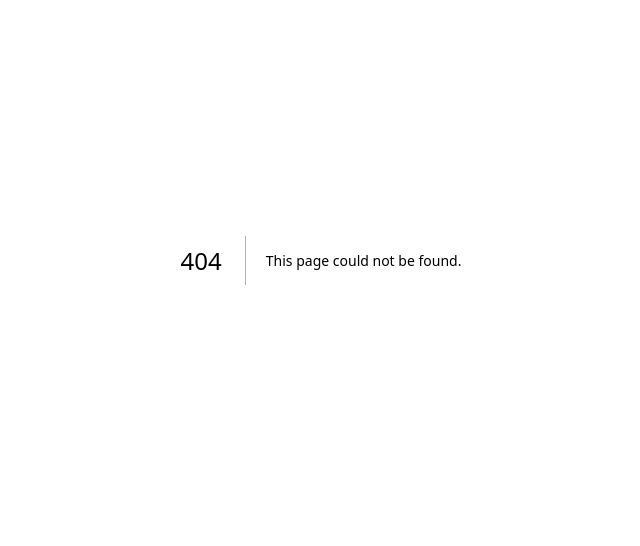
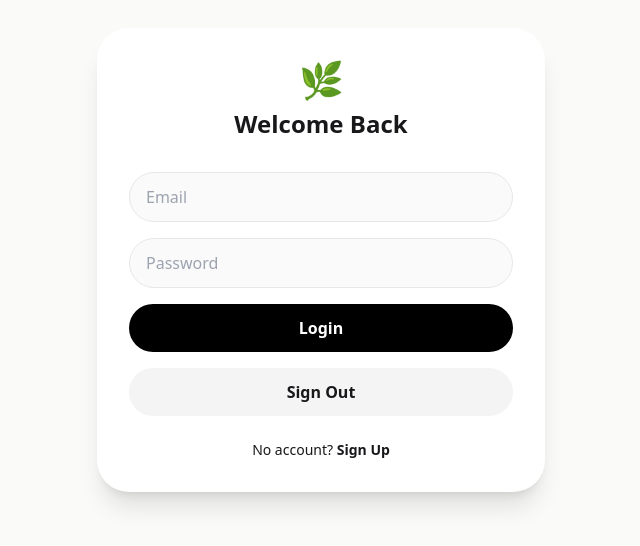
Before and after one commit to Kabfolab/e-commerce, a Next.js app in the folder frontend/: page /login in a window 1280 px wide. Before the commit this address had no page. Shown: the part 140-686 px from the top of the page, without its empty margins (319-959 px from the left). Built offline with nearby package versions, Linux system fonts and the light colour scheme.

Commit message:
Rename page.tsc to page.tsx

```diff
--- /dev/null
+++ b/frontend/app/login/page.tsx
@@ -0,0 +1,49 @@
+"use client";
+import { useState } from "react";
+
+export default function LoginPage() {
+  const [email, setEmail] = useState("");
+  const [password, setPassword] = useState("");
+  const [loading, setLoading] = useState(false);
+
+  const handleLogin = async () => {
+    setLoading(true);
+    try {
+      const res = await fetch(`${process.env.NEXT_PUBLIC_API_URL}/api/auth/login`, {
+        method: "POST",
+        headers: { "Content-Type": "application/json" },
+        body: JSON.stringify({ email, password }),
+      });
+      const data = await res.json();
+      if (res.ok) {
+        localStorage.setItem("token", data.token);
+        localStorage.setItem("user", JSON.stringify(data.user));
+        window.location.href = "/";
+      } else {
+        alert(data.message);
+      }
+    } catch { alert("Cannot reach Render backend - check URL"); }
+    setLoading(false);
+  };
+
+  const handleSignOut = () => {
+    localStorage.clear();
+    alert("Signed out!");
+    window.location.href = "/";
+  };
+
+  return (
+    <div className="min-h-screen bg-[#fafaf9] flex items-center justify-center p-4">
+      <div className="w-full max-w-md bg-white rounded-[2rem] shadow-xl p-8">
+        <div className="text-center"><div className="text-4xl">🌿</div><h1 className="text-2xl font-extrabold mt-2">Welcome Back</h1></div>
+        <div className="mt-8 space-y-4">
+          <input value={email} onChange={e=>setEmail(e.target.value)} placeholder="Email" className="w-full px-4 py-3 rounded-full border bg-zinc-50" />
+          <input value={password} onChange={e=>setPassword(e.target.value)} type="password" placeholder="Password" className="w-full px-4 py-3 rounded-full border bg-zinc-50" />
+          <button onClick={handleLogin} disabled={loading} className="w-full bg-black text-white py-3 rounded-full font-bold">{loading ? "Loading..." : "Login"}</button>
+          <button onClick={handleSignOut} className="w-full bg-zinc-100 py-3 rounded-full font-bold">Sign Out</button>
+        </div>
+        <p className="text-center text-sm mt-6">No account? <a href="/signup" className="font-bold">Sign Up</a></p>
+      </div>
+    </div>
+  )
+    }
```
